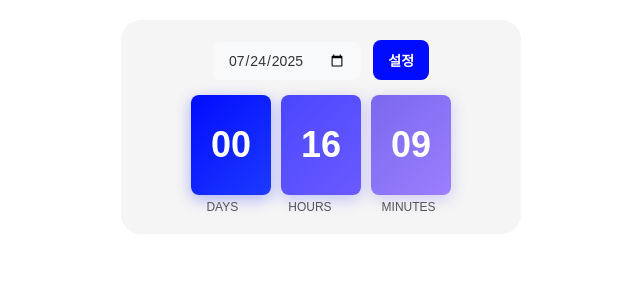
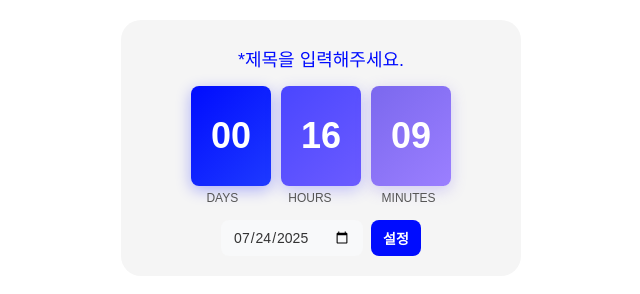
Before and after one commit to todoto1/ddaycount, a plain HTML site: page index.html in a window 1280 px wide. Shown: the whole page, without its empty margins (319-959 px from the left). Drawn offline with Linux system fonts and the light colour scheme; a web font is replaced by a local one.

Commit message:
제목추가+타이머스타일조정

```diff
--- a/index.html
+++ b/index.html
@@ -8,7 +8,7 @@
 <style>
   body {
     font-family: 'Pretendard', sans-serif;
-    background: #FFFFFF; /* ✅ 바깥 배경은 흰색 (타이머와 동일) */
+    background: #FFFFFF; /* ✅ 바깥 배경 흰색 */
     text-align: center;
     margin: 0;
     padding: 0;
@@ -16,54 +16,25 @@
   #dday-app {
     max-width: 400px;
     margin: 20px auto;
-    background: #F5F5F5; /* ✅ 안쪽 박스만 회색 */
+    background: #F5F5F5; /* ✅ 안쪽 박스 회색 */
     padding: 20px;
-    border-radius: 20px; /* ✅ 라운드 모서리 */
+    border-radius: 20px;
     box-sizing: border-box;
   }
-  h3 {
+  /* ✅ 수정 가능한 제목 */
+  #titleDisplay {
+    font-size: 18px;
     color: #000CFE;
-    margin-bottom: 10px;
+    margin: 5px 0 15px 0;
+    font-weight: 500;
+    outline: none;
+    cursor: text;
   }
-  input, button {
-    font-family: 'Pretendard', sans-serif;
-    padding: 10px 15px;
-    font-size: 14px;
-    border-radius: 8px;
-  }
-
-  input[type="date"] {
-    background: #f8f9fa;
-    border: none;
-    color: #333;
-    font-weight: 500;
-  }
-
-  input[type="date"]:focus {
-    outline: none;
-    background: #e9ecef;
-  }
-
-  button {
-    background: #000CFE;
-    color: white;
-    border: none;
-    cursor: pointer;
-    margin-left: 8px;
-    font-weight: 600;
-    transition: background 0.2s ease;
-  }
-
-  button:hover {
-    background: #0009e6;
-  }
-
-  /* ✅ 심플한 카운트다운 카드 스타일 */
   .flip-container {
     display: flex;
     justify-content: center;
     gap: 10px;
-    margin-top: 15px;
+    margin-top: 10px;
   }
   .flip {
     width: 80px;
@@ -90,18 +61,50 @@
     background: linear-gradient(135deg, #7B68EE, #9B7FFF);
     box-shadow: 0 4px 15px rgba(123, 104, 238, 0.3);
   }
-
   .label {
     margin-top: 5px;
     font-size: 12px;
     color: #555;
   }
+  .date-control {
+    margin-top: 15px;
+    display: flex;
+    justify-content: center;
+    gap: 8px;
+  }
+  input, button {
+    font-family: 'Pretendard', sans-serif;
+    padding: 8px 12px;
+    font-size: 14px;
+    border-radius: 8px;
+  }
+  input[type="date"] {
+    background: #f8f9fa;
+    border: none;
+    color: #333;
+    font-weight: 500;
+  }
+  input[type="date"]:focus {
+    outline: none;
+    background: #e9ecef;
+  }
+  button {
+    background: #000CFE;
+    color: white;
+    border: none;
+    cursor: pointer;
+    font-weight: 600;
+    transition: background 0.2s ease;
+  }
+  button:hover {
+    background: #0009e6;
+  }
 </style>
 </head>
 <body>
 <div id="dday-app">
-  <input type="date" id="targetDate">
-  <button id="setDate">설정</button>
+  <!-- ✅ 수정 가능한 제목 -->
+  <h3 id="titleDisplay" contenteditable="true">*제목을 입력해주세요.</h3>
 
   <div class="flip-container">
     <div class="flip days" id="days">00</div>
@@ -112,6 +115,12 @@
     <div class="label">DAYS</div>
     <div class="label">HOURS</div>
     <div class="label">MINUTES</div>
+  </div>
+
+  <!-- ✅ 날짜 설정은 하단으로 이동 -->
+  <div class="date-control">
+    <input type="date" id="targetDate">
+    <button id="setDate">설정</button>
   </div>
 </div>
 
```
